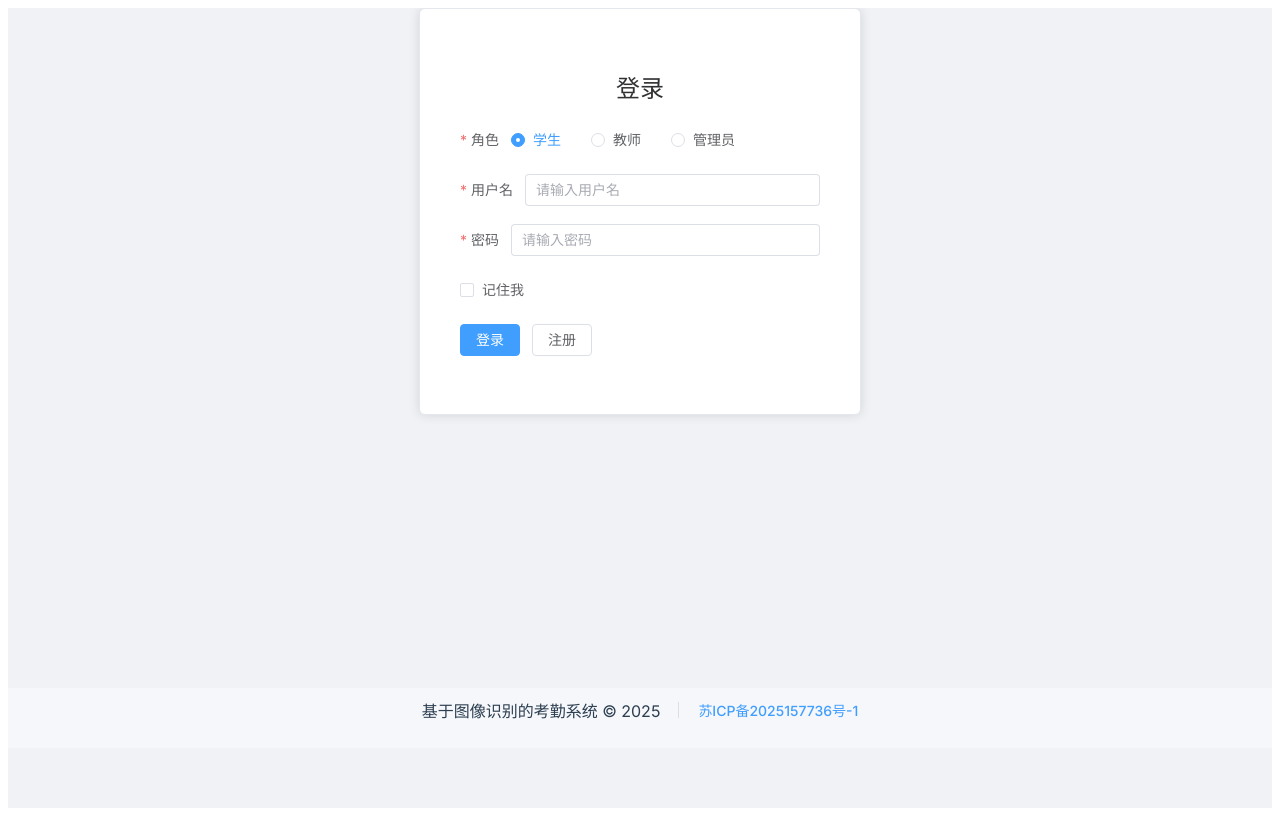
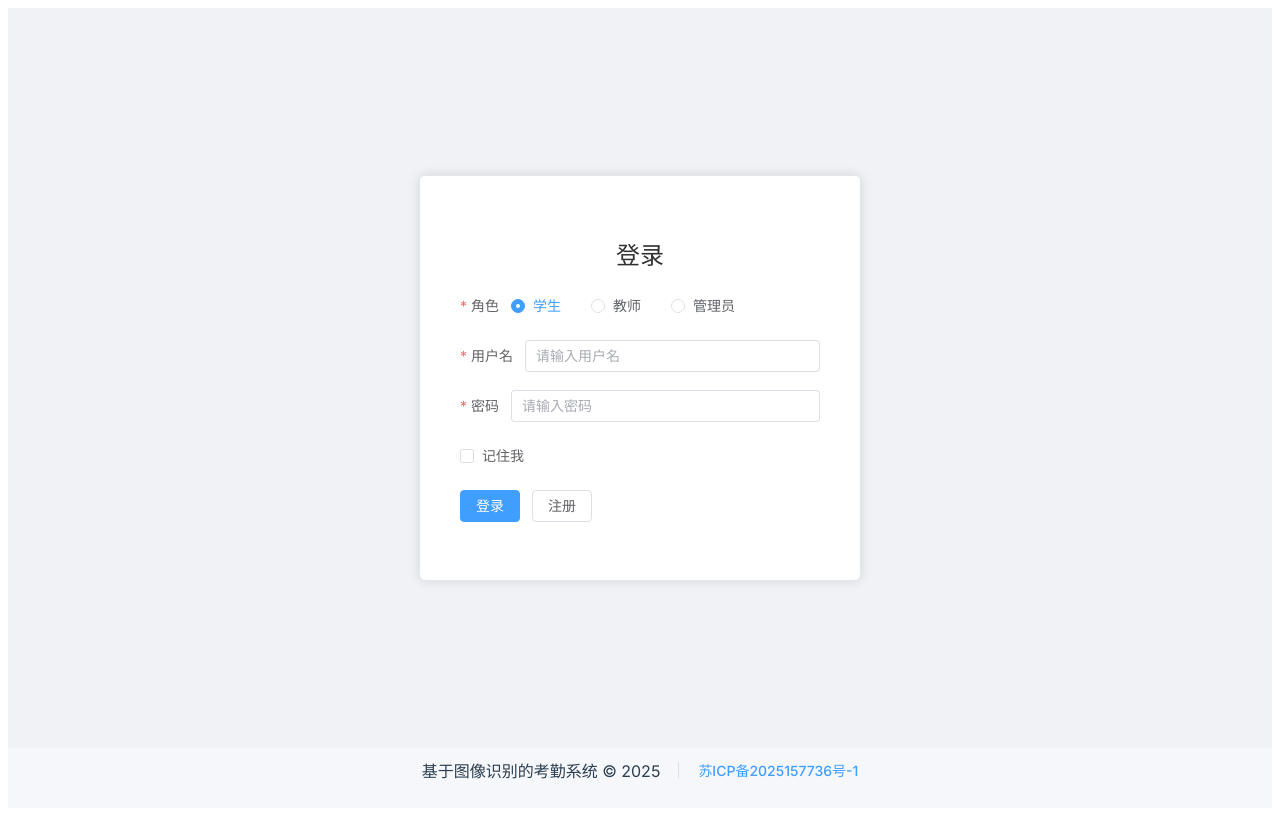
Before and after one commit to Huanswurst/Playground, a Vue app: page /login in a window 1280 px wide. Built offline with nearby package versions, Linux system fonts and the light colour scheme.

Commit message:
优化登录页面底部样式，调整为绝对定位并固定在页面底部，增加文本居中对齐

```diff
--- a/src/views/login.vue
+++ b/src/views/login.vue
@@ -223,9 +223,10 @@ export default {
 
 /* 底部样式 */
 .footer {
-  margin-top: auto;      /* 自动将 footer 推到底部 */
-  position: relative;     /* 改为相对定位 */
+  position: absolute;
+  bottom: 0;
   width: 100%;
+  text-align: center;
   padding: 10px 0;
   background-color: #f5f7fa;
 }
```
